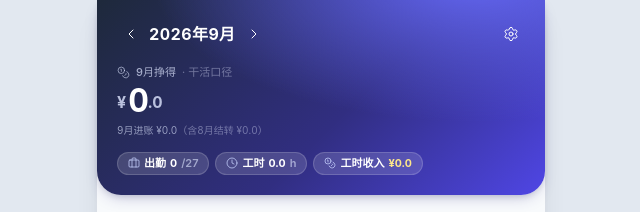
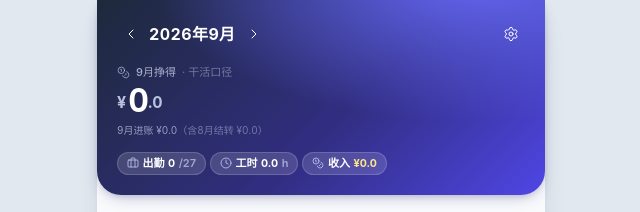
Before and after one commit to skyyso/work-hours-tracker, a plain HTML site: page index.html in a window 1280 px wide. Shown: the top 212 px of the page, without its empty margins (319-959 px from the left). Drawn offline with nearby package versions, Linux system fonts and the light colour scheme.

Commit message:
snapshot: index.html @ 20260904_033411
由 index.html.bak.20260904_033411 重建的历史快照。
时间取自备份文件名（备份生成时刻，Asia/Shanghai）。
此提交只含 index.html，当时其余文件的状态没有对应备份，无法还原。

```diff
--- a/index.html
+++ b/index.html
@@ -170,13 +170,15 @@
       background: #FBFCFE;
     }
 
-    /* 半透明胶囊标签（挂在深色看板上） */
+    /* 半透明胶囊标签（挂在深色看板上）。
+       flex:none + nowrap 一起用：胶囊既不被压扁也不折行，超宽时由父容器横向滚动兜底。 */
     .pill {
-      display: inline-flex; align-items: center; gap: 4px;
+      display: inline-flex; align-items: center; gap: 3.5px;
+      flex: none;
       background: rgba(255, 255, 255, .14);
       border: 1px solid rgba(255, 255, 255, .16);
       border-radius: 999px;
-      padding: 4px 10px;
+      padding: 4px 9px;
       font-size: 11px; line-height: 1.25; font-weight: 600;
       white-space: nowrap;
     }
@@ -264,8 +266,10 @@
         {{ currentMonth + 1 }}月进账 {{ money(cashTotal) }}<span class="text-indigo-100/40">（含{{ prevLabel.month + 1 }}月结转 {{ money(payoutThisB) }}）</span>
       </p>
 
-      <!-- 半透明胶囊标签 -->
-      <div class="mt-3.5 flex flex-wrap gap-1.5">
+      <!-- 半透明胶囊标签：强制单行。
+           flex-nowrap 保证不折行；overflow-x-auto + no-scrollbar 是极端长数字时的兜底（可横滑，不露滚动条）。
+           第三个标签用「收入」而非「工时收入」：coins 图标 + ¥ 已经说明是钱，省下的 2 字宽度是小屏能挤进一行的关键。 -->
+      <div class="mt-3.5 flex flex-nowrap gap-1 overflow-x-auto no-scrollbar">
         <span class="pill">
           <svg class="ico text-[12px] text-indigo-200"><use href="#i-briefcase" /></svg>
           出勤 <b class="font-mono-num font-bold">{{ monthStats.workDays }}</b><span class="text-indigo-100/60">/{{ settings.fullDays }}</span>
@@ -276,7 +280,7 @@
         </span>
         <span class="pill">
           <svg class="ico text-[12px] text-indigo-200"><use href="#i-coins" /></svg>
-          工时收入 <b class="font-mono-num font-bold text-amber-200">{{ money(monthStats.basePay) }}</b>
+          收入 <b class="font-mono-num font-bold text-amber-200">{{ money(monthStats.basePay) }}</b>
         </span>
       </div>
     </div>
```
